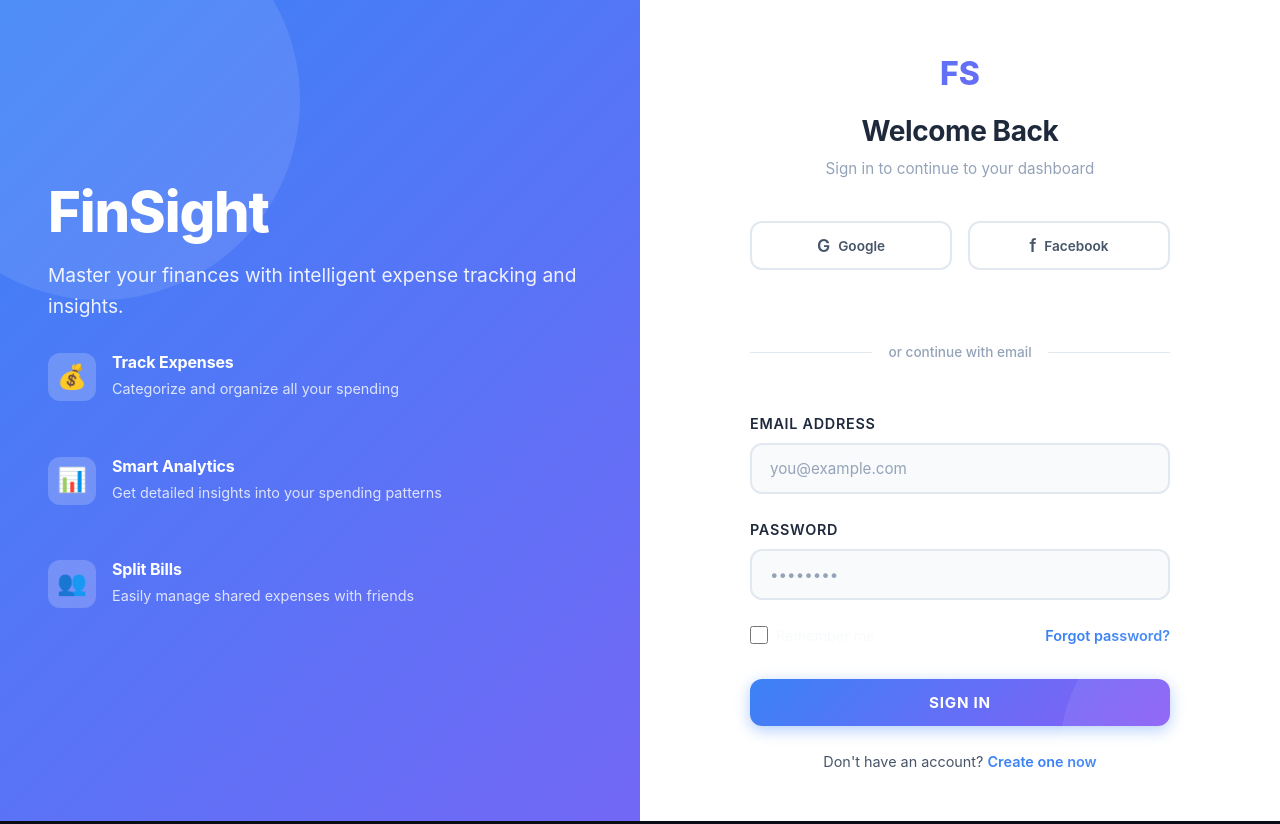
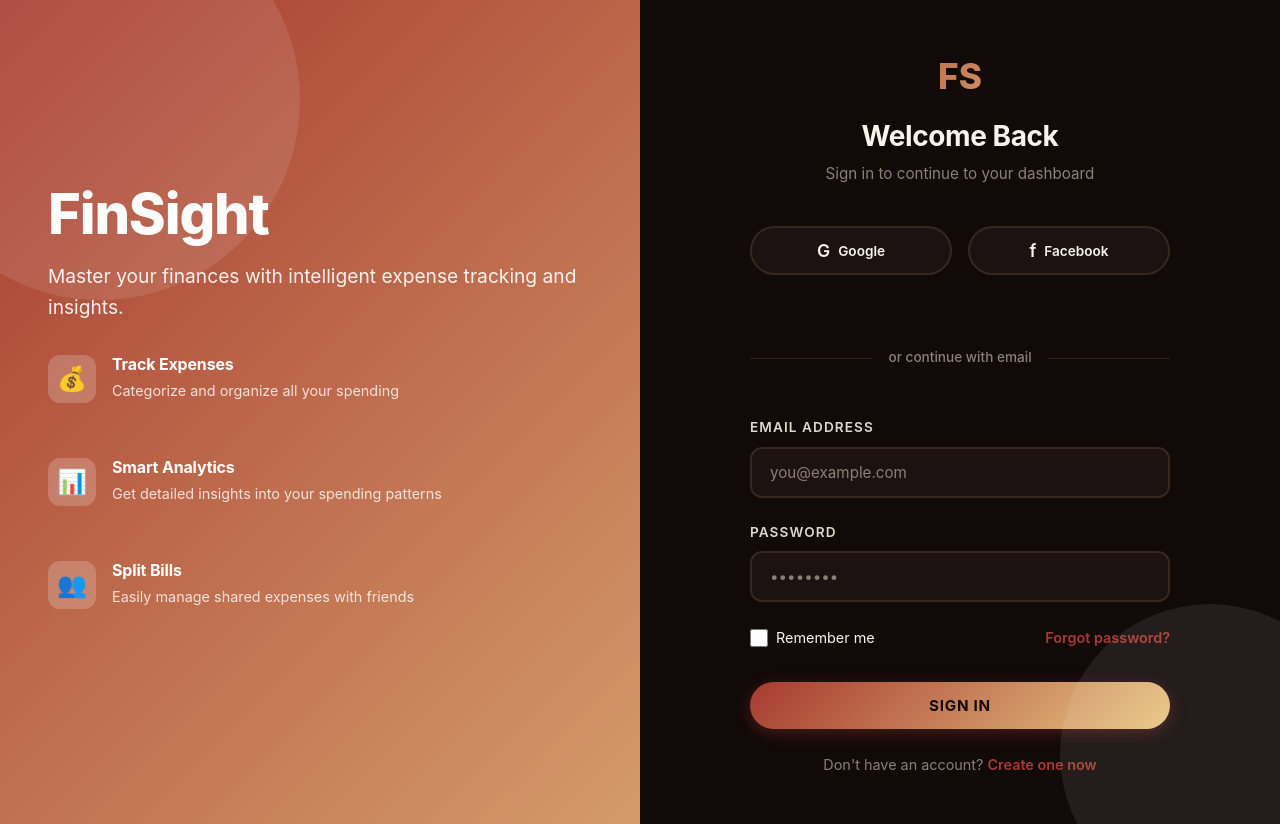
Before and after one commit to anuut1/finSight, a React (Vite) app in the folder finSight/client/: page /login in a window 1280 px wide. Built offline with nearby package versions, Linux system fonts and the light colour scheme; no server answers.

Commit message:
Improved UI

```diff
--- a/finSight/client/src/components/Sidebar.jsx
+++ b/finSight/client/src/components/Sidebar.jsx
@@ -54,10 +54,10 @@ const Sidebar = () => {
               fontSize: '0.9rem',
               color: isActive ? 'var(--text-primary)' : 'var(--text-muted)',
               background: isActive ? 'var(--bg-light)' : 'transparent',
-              border: isActive ? '1px solid rgba(99, 102, 241, 0.3)' : '1px solid transparent',
+              border: isActive ? '1px solid rgba(167, 59, 48, 0.4)' : '1px solid transparent',
               transition: 'all 0.25s cubic-bezier(0.4, 0, 0.2, 1)',
               transform: isActive ? 'translateX(4px)' : 'translateX(0)',
-              boxShadow: isActive ? '0 4px 12px rgba(99, 102, 241, 0.1)' : 'none',
+              boxShadow: isActive ? '0 4px 12px rgba(167, 59, 48, 0.12)' : 'none',
             })}
           >
             <span>{link.label}</span>
--- a/finSight/client/src/index.css
+++ b/finSight/client/src/index.css
@@ -1,57 +1,57 @@
 :root {
   /* ==================== BACKGROUND COLORS ==================== */
-  --bg-primary: #0a0d16;        /* Deep midnight/slate blue */
-  --bg-secondary: #111524;      /* Slightly lighter card background */
-  --bg-tertiary: #191f35;       /* Hover states and details */
-  --bg-hover: #212845;          /* Selection / Active state */
-  --bg-light: rgba(99, 102, 241, 0.08); /* Soft glass glow background */
+  --bg-primary: #120a09;        /* Deep midnight clay/terracotta */
+  --bg-secondary: #1c1211;      /* Warm brown card background */
+  --bg-tertiary: #261a19;       /* Hover states and details */
+  --bg-hover: #332321;          /* Active selection highlight */
+  --bg-light: rgba(167, 59, 48, 0.12); /* Soft terracotta glow background */
 
-  /* ==================== ACCENT COLORS - BRIGHT & ENGAGING ==================== */
-  --accent-primary: #6366f1;      /* Premium Indigo */
-  --accent-primary-light: #818cf8;
-  --accent-primary-dark: #4f46e5;
-  --accent-secondary: #a855f7;    /* Violet */
-  --accent-tertiary: #14b8a6;     /* Teal */
-  --accent-success: #10b981;      /* Emerald */
-  --accent-warning: #f59e0b;      /* Amber */
-  --accent-danger: #f43f5e;       /* Rose/Red */
+  /* ==================== ACCENT COLORS - CHIC & SOPHISTICATED ==================== */
+  --accent-primary: #a73b30;      /* Warm Terracotta / Clay Burgundy */
+  --accent-primary-light: #c05449;
+  --accent-primary-dark: #862c23;
+  --accent-secondary: #e8c582;    /* Muted Gold / Sand Cream */
+  --accent-tertiary: #5c6f68;     /* Sage Green - subtle counterpoint */
+  --accent-success: #52796f;      /* Soft Olive Green */
+  --accent-warning: #e09f67;      /* Warm Amber / Ochre */
+  --accent-danger: #bd3b3b;       /* Muted Crimson */
 
   /* ==================== COMPONENT COLOR FALLBACKS ==================== */
-  --accent-blue: #3b82f6;
-  --accent-teal: #10b981;
-  --accent-red: #f43f5e;
+  --accent-blue: #a73b30;         /* Map blue to terracotta */
+  --accent-teal: #52796f;         /* Map teal to olive green */
+  --accent-red: #bd3b3b;          /* Map red to crimson */
 
   /* ==================== SEMANTIC COLORS ==================== */
-  --color-income: #10b981;
-  --color-expense: #f43f5e;
-  --color-neutral: #6366f1;
+  --color-income: #52796f;
+  --color-expense: #bd3b3b;
+  --color-neutral: #e8c582;
 
   /* ==================== TEXT COLORS ==================== */
-  --text-primary: #f8fafc;
-  --text-secondary: #cbd5e1;
-  --text-muted: #64748b;
-  --text-disabled: #475569;
+  --text-primary: #f7f4eb;        /* Soft sand cream */
+  --text-secondary: #ded9cd;      /* Warm muted sand */
+  --text-muted: #8b8075;          /* Sandy grey */
+  --text-disabled: #5a5149;
 
   /* ==================== BORDER & DIVIDER ==================== */
-  --border-color: rgba(255, 255, 255, 0.08);
-  --divider-color: rgba(255, 255, 255, 0.04);
+  --border-color: rgba(232, 197, 130, 0.12); /* Subtle sand borders */
+  --divider-color: rgba(232, 197, 130, 0.06);
 
   /* ==================== CHART CENTER & TRACK COLORS ==================== */
-  --chart-center-bg: #111524;
-  --chart-track-color: rgba(255, 255, 255, 0.06);
+  --chart-center-bg: #1c1211;
+  --chart-track-color: rgba(232, 197, 130, 0.08);
 
-  /* ==================== SHADOWS - GLOWING SHADOWS ==================== */
+  /* ==================== SHADOWS - WARM SHADOWS ==================== */
   --shadow-xs: 0 1px 2px 0 rgba(0, 0, 0, 0.2);
   --shadow-sm: 0 2px 4px 0 rgba(0, 0, 0, 0.3);
   --shadow-md: 0 4px 12px 0 rgba(0, 0, 0, 0.4);
-  --shadow-lg: 0 12px 24px -4px rgba(0, 0, 0, 0.5), 0 4px 12px -2px rgba(99, 102, 241, 0.15);
-  --shadow-xl: 0 20px 40px -8px rgba(0, 0, 0, 0.6), 0 8px 24px rgba(99, 102, 241, 0.2);
+  --shadow-lg: 0 12px 24px -4px rgba(0, 0, 0, 0.5), 0 4px 12px -2px rgba(167, 59, 48, 0.15);
+  --shadow-xl: 0 20px 40px -8px rgba(0, 0, 0, 0.6), 0 8px 24px rgba(167, 59, 48, 0.2);
   --shadow-2xl: 0 30px 60px -12px rgba(0, 0, 0, 0.7);
 
   /* ==================== GRADIENTS ==================== */
-  --gradient-primary: linear-gradient(135deg, #6366f1 0%, #a855f7 100%);
-  --gradient-secondary: linear-gradient(135deg, #14b8a6 0%, #6366f1 100%);
-  --gradient-success: linear-gradient(135deg, #10b981 0%, #059669 100%);
+  --gradient-primary: linear-gradient(135deg, #a73b30 0%, #e8c582 100%); /* Terracotta to Sand Gold */
+  --gradient-secondary: linear-gradient(135deg, #5c6f68 0%, #e8c582 100%);
+  --gradient-success: linear-gradient(135deg, #52796f 0%, #354f52 100%);
 
   /* ==================== BORDER RADIUS ==================== */
   --radius-xs: 4px;
@@ -170,19 +170,19 @@ p {
 
 /* ==================== GLASS CARD ==================== */
 .glass-card {
-  background: var(--glass-bg, rgba(17, 21, 36, 0.75));
+  background: var(--glass-bg, rgba(28, 18, 17, 0.75));
   backdrop-filter: blur(12px);
   -webkit-backdrop-filter: blur(12px);
-  border: 1px solid var(--glass-border, rgba(255, 255, 255, 0.08));
+  border: 1px solid var(--glass-border, rgba(232, 197, 130, 0.12));
   border-radius: var(--radius-xl);
-  box-shadow: var(--glass-shadow, 0 8px 32px 0 rgba(0, 0, 0, 0.37));
+  box-shadow: var(--glass-shadow, 0 8px 32px 0 rgba(0, 0, 0, 0.5));
   padding: var(--spacing-md);
   transition: all 0.3s cubic-bezier(0.4, 0, 0.2, 1);
 }
 
 .glass-card:hover {
-  border-color: rgba(99, 102, 241, 0.25);
-  box-shadow: var(--shadow-lg), 0 8px 30px rgba(99, 102, 241, 0.1);
+  border-color: rgba(167, 59, 48, 0.3);
+  box-shadow: var(--shadow-lg), 0 8px 30px rgba(167, 59, 48, 0.12);
   transform: translateY(-4px);
 }
 
@@ -192,12 +192,12 @@ p {
   align-items: center;
   justify-content: center;
   gap: 0.5rem;
-  padding: 0.75rem 1.5rem;
-  border-radius: var(--radius-lg);
+  padding: 0.75rem 1.75rem;
+  border-radius: var(--radius-full);
   border: none;
   font-size: 0.95rem;
   font-weight: 600;
-  letter-spacing: 0.025em;
+  letter-spacing: 0.04em;
   transition: all 0.25s cubic-bezier(0.4, 0, 0.2, 1);
   cursor: pointer;
   white-space: nowrap;
@@ -213,20 +213,20 @@ p {
 /* ==================== BUTTON VARIANTS ==================== */
 .btn-primary {
   background: var(--gradient-primary);
-  color: #ffffff;
-  box-shadow: 0 4px 14px rgba(99, 102, 241, 0.3);
+  color: #120a09;                  /* Dark clay text for high contrast on warm sand */
+  box-shadow: 0 4px 14px rgba(167, 59, 48, 0.35);
   font-weight: 700;
 }
 
 .btn-primary:hover:not(:disabled) {
-  box-shadow: 0 6px 20px rgba(99, 102, 241, 0.5);
+  box-shadow: 0 6px 20px rgba(167, 59, 48, 0.55);
   transform: translateY(-2px);
-  filter: brightness(1.1);
+  filter: brightness(1.08);
 }
 
 .btn-primary:active:not(:disabled) {
   transform: translateY(1px);
-  box-shadow: 0 2px 8px rgba(99, 102, 241, 0.2);
+  box-shadow: 0 2px 8px rgba(167, 59, 48, 0.25);
   filter: brightness(0.95);
 }
 
@@ -239,6 +239,7 @@ p {
   background: var(--bg-tertiary);
   color: var(--text-primary);
   border: 2px solid var(--border-color);
+  border-radius: var(--radius-full);
 }
 
 .btn-secondary:hover:not(:disabled) {
@@ -256,28 +257,31 @@ p {
   background: transparent;
   color: var(--accent-primary);
   border: 2px solid var(--accent-primary);
+  border-radius: var(--radius-full);
 }
 
 .btn-outline:hover:not(:disabled) {
-  background: rgba(99, 102, 241, 0.1);
+  background: rgba(167, 59, 48, 0.1);
   transform: translateY(-2px);
 }
 
 .btn-success {
   background: var(--gradient-success);
   color: #ffffff;
-  box-shadow: 0 4px 14px rgba(16, 185, 129, 0.3);
+  box-shadow: 0 4px 14px rgba(82, 121, 111, 0.3);
+  border-radius: var(--radius-full);
 }
 
 .btn-success:hover:not(:disabled) {
-  box-shadow: 0 6px 20px rgba(16, 185, 129, 0.45);
+  box-shadow: 0 6px 20px rgba(82, 121, 111, 0.45);
   transform: translateY(-2px);
 }
 
 .btn-danger {
-  background: rgba(244, 63, 94, 0.1);
+  background: rgba(189, 59, 59, 0.1);
   color: var(--accent-danger);
   border: 2px solid var(--accent-danger);
+  border-radius: var(--radius-full);
 }
 
 .btn-danger:hover:not(:disabled) {
--- a/finSight/client/src/styles/login.css
+++ b/finSight/client/src/styles/login.css
@@ -1,7 +1,7 @@
 /* ==================== LOGIN PAGE STYLES ==================== */
 .login-container {
   min-height: 100vh;
-  background: linear-gradient(135deg, #3b82f6 0%, #8b5cf6 100%);
+  background: linear-gradient(135deg, var(--accent-primary) 0%, var(--accent-secondary) 100%);
   display: flex;
   align-items: stretch;
   overflow: hidden;
@@ -108,7 +108,7 @@
 /* Right side - Form section */
 .login-right {
   flex: 1;
-  background: white;
+  background: var(--bg-primary);
   display: flex;
   align-items: center;
   justify-content: center;
@@ -127,9 +127,9 @@
 }
 
 .login-logo {
-  font-size: 2rem;
+  font-size: 2.2rem;
   font-weight: 800;
-  background: linear-gradient(135deg, #3b82f6 0%, #8b5cf6 100%);
+  background: var(--gradient-primary);
   -webkit-background-clip: text;
   -webkit-text-fill-color: transparent;
   background-clip: text;
@@ -138,12 +138,12 @@
 
 .login-header h2 {
   font-size: 1.75rem;
-  color: #1e293b;
+  color: var(--text-primary);
   margin-bottom: 0.5rem;
 }
 
 .login-header p {
-  color: #94a3b8;
+  color: var(--text-muted);
   font-size: 0.95rem;
 }
 
@@ -161,31 +161,31 @@
 
 .form-group-login label {
   font-weight: 600;
-  color: #1e293b;
-  font-size: 0.9rem;
+  color: var(--text-secondary);
+  font-size: 0.85rem;
   text-transform: uppercase;
-  letter-spacing: 0.05em;
+  letter-spacing: 0.08em;
 }
 
 .form-group-login input {
   padding: 0.875rem 1.125rem;
-  border: 2px solid #e2e8f0;
-  border-radius: 12px;
-  background: #f8fafc;
-  color: #1e293b;
+  border: 2px solid var(--border-color);
+  border-radius: var(--radius-lg);
+  background: var(--bg-secondary);
+  color: var(--text-primary);
   font-size: 0.95rem;
   transition: all 200ms;
 }
 
 .form-group-login input::placeholder {
-  color: #94a3b8;
+  color: var(--text-muted);
 }
 
 .form-group-login input:focus {
   outline: none;
-  border-color: #3b82f6;
-  background: white;
-  box-shadow: 0 0 0 4px rgba(59, 130, 246, 0.1);
+  border-color: var(--accent-primary);
+  background: var(--bg-secondary);
+  box-shadow: 0 0 0 4px rgba(167, 59, 48, 0.15);
 }
 
 .form-options {
@@ -205,61 +205,63 @@
   width: 18px;
   height: 18px;
   cursor: pointer;
-  accent-color: #3b82f6;
+  accent-color: var(--accent-primary);
 }
 
 .remember-me label {
   cursor: pointer;
-  color: #475569;
+  color: var(--text-secondary);
 }
 
 .forgot-password {
-  color: #3b82f6;
+  color: var(--accent-primary);
   font-weight: 600;
   transition: color 150ms;
 }
 
 .forgot-password:hover {
-  color: #1d4ed8;
+  color: var(--accent-primary-light);
 }
 
 .login-button {
-  background: linear-gradient(135deg, #3b82f6 0%, #8b5cf6 100%);
-  color: white;
+  background: var(--gradient-primary);
+  color: #120a09;
   border: none;
   padding: 0.875rem 1.5rem;
-  border-radius: 12px;
+  border-radius: var(--radius-full);
   font-weight: 700;
   font-size: 0.95rem;
   cursor: pointer;
   transition: all 200ms;
-  box-shadow: 0 4px 15px rgba(59, 130, 246, 0.4);
+  box-shadow: 0 4px 15px rgba(167, 59, 48, 0.35);
   text-transform: uppercase;
   letter-spacing: 0.05em;
   margin-top: 0.5rem;
 }
 
 .login-button:hover:not(:disabled) {
-  box-shadow: 0 6px 25px rgba(59, 130, 246, 0.5);
+  box-shadow: 0 6px 25px rgba(167, 59, 48, 0.5);
   transform: translateY(-2px);
+  filter: brightness(1.08);
 }
 
 .login-button:active:not(:disabled) {
-  transform: translateY(0);
-  box-shadow: 0 2px 8px rgba(59, 130, 246, 0.3);
+  transform: translateY(1px);
+  box-shadow: 0 2px 8px rgba(167, 59, 48, 0.25);
+  filter: brightness(0.95);
 }
 
 .login-button:disabled {
-  opacity: 0.7;
+  opacity: 0.5;
   cursor: not-allowed;
 }
 
 .error-message {
   padding: 1rem 1.25rem;
-  background: rgba(239, 68, 68, 0.08);
-  border-left: 4px solid #ef4444;
+  background: rgba(189, 59, 59, 0.08);
+  border-left: 4px solid var(--accent-danger);
   border-radius: 8px;
-  color: #dc2626;
+  color: var(--accent-danger);
   font-size: 0.9rem;
   font-weight: 500;
   animation: slideInDown 300ms ease-out;
@@ -277,11 +279,11 @@
   content: '';
   flex: 1;
   height: 1px;
-  background: #e2e8f0;
+  background: var(--border-color);
 }
 
 .login-divider span {
-  color: #94a3b8;
+  color: var(--text-muted);
   font-size: 0.85rem;
   font-weight: 500;
 }
@@ -299,10 +301,10 @@
   justify-content: center;
   gap: 0.5rem;
   padding: 0.75rem;
-  border: 2px solid #e2e8f0;
-  border-radius: 12px;
-  background: white;
-  color: #475569;
+  border: 2px solid var(--border-color);
+  border-radius: var(--radius-full);
+  background: var(--bg-secondary);
+  color: var(--text-primary);
   font-weight: 600;
   font-size: 0.85rem;
   cursor: pointer;
@@ -310,9 +312,9 @@
 }
 
 .social-btn:hover {
-  border-color: #3b82f6;
-  color: #3b82f6;
-  background: rgba(59, 130, 246, 0.05);
+  border-color: var(--accent-primary);
+  color: var(--accent-primary);
+  background: rgba(167, 59, 48, 0.08);
 }
 
 .social-btn:disabled {
@@ -327,19 +329,19 @@
 .login-footer {
   text-align: center;
   margin-top: 1.5rem;
-  color: #475569;
+  color: var(--text-muted);
   font-size: 0.9rem;
 }
 
 .login-footer a {
-  color: #3b82f6;
+  color: var(--accent-primary);
   font-weight: 600;
   text-decoration: none;
   transition: color 150ms;
 }
 
 .login-footer a:hover {
-  color: #1d4ed8;
+  color: var(--accent-primary-light);
 }
 
 /* ==================== RESPONSIVE ==================== */
```
